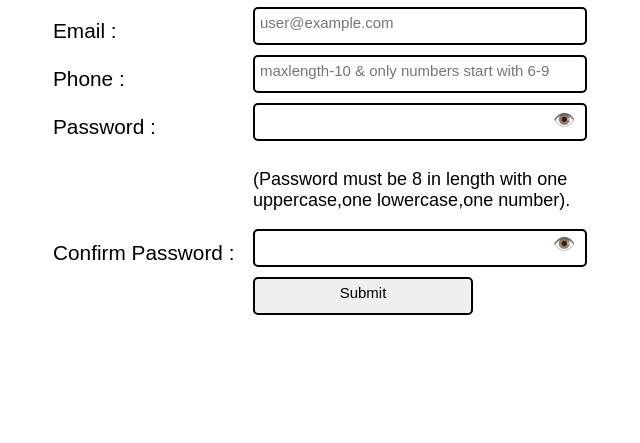
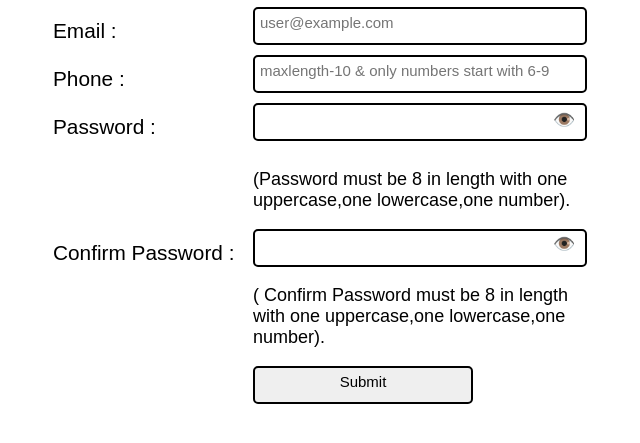
Before and after one commit to ragini377/validationForm, a plain HTML site: page index.html in a window 1280 px wide. Shown: the part 97-540 px from the top of the page, without its empty margins (455-1095 px from the left). Drawn offline with nearby package versions, Linux system fonts and the light colour scheme.

Commit message:
Update index.html

```diff
--- a/index.html
+++ b/index.html
@@ -48,6 +48,7 @@
             <label for="confirmpassword">Confirm Password : </label>
              <input type="password" id="confirmpassword" maxlength="8">
              <span id="togglePassword1">👁️</span>
+                <p id="Formatshow">( Confirm Password must be 8 in length with one uppercase,one lowercase,one number).
 
         </div>
         <input type="submit" id="submitbutton">
```
